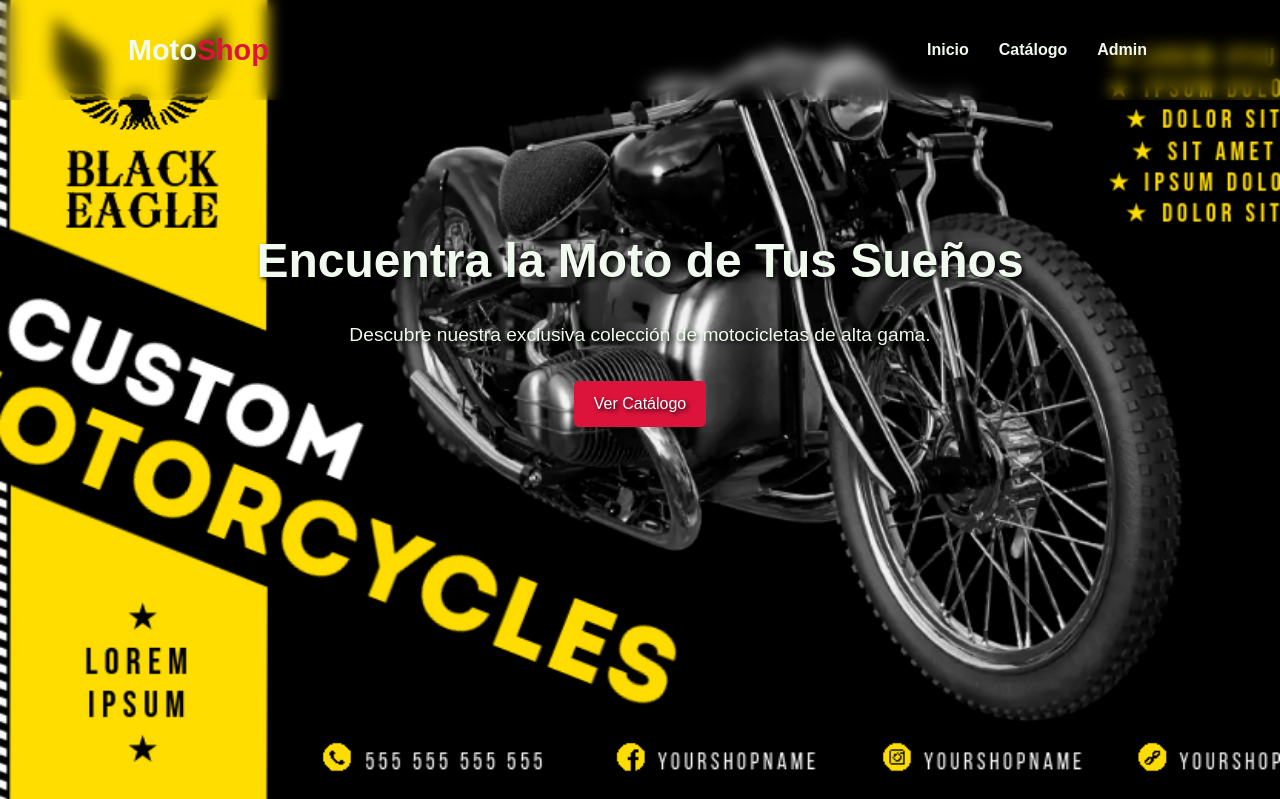
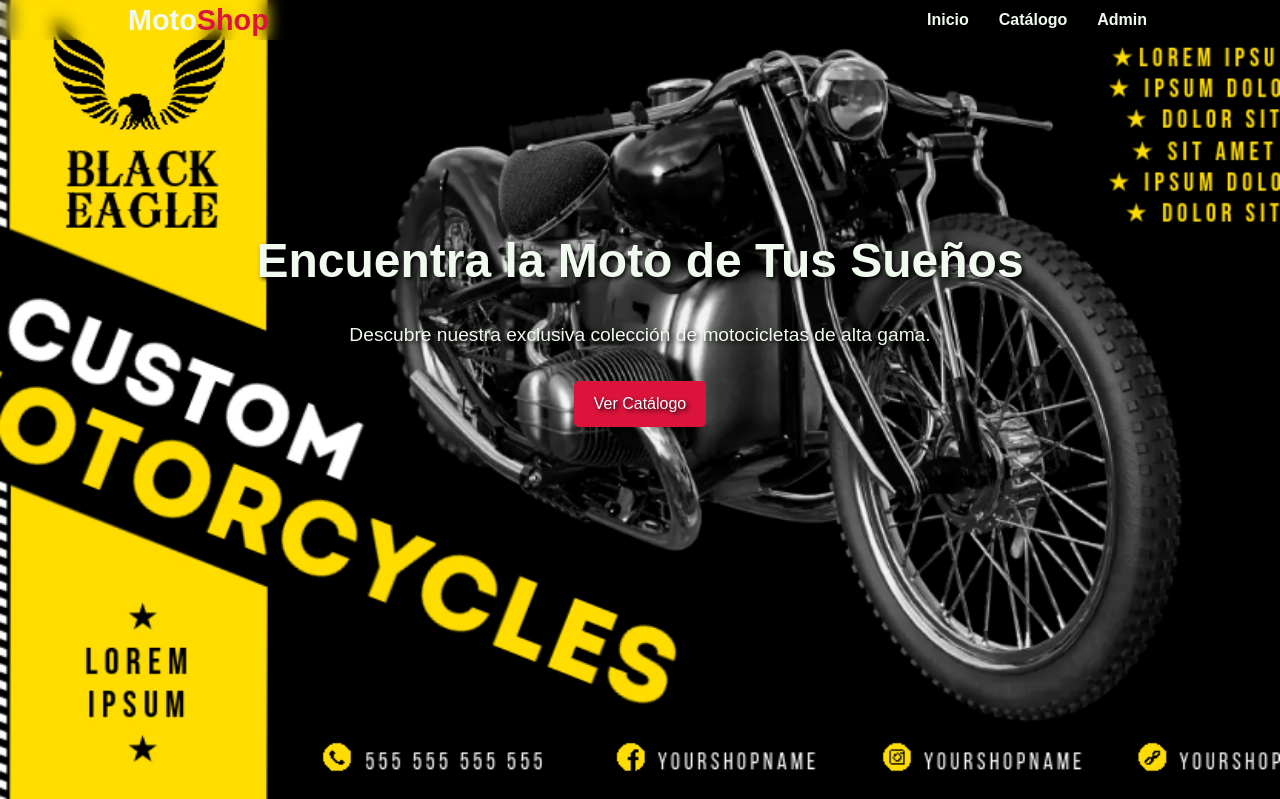
Before and after one commit to T0Nk4S/webMotos, a Flask app: page / in a window 1280 px wide. Shown: the top 799 px of the page. Run offline with Flask 3, Linux system fonts and the light colour scheme; some libraries are stand-ins or nearby versions.

Commit message:
modificacion_css

```diff
--- a/static/css/style.css
+++ b/static/css/style.css
@@ -93,7 +93,9 @@ h1, h2, h3 {
     justify-content: space-between;
     align-items: center;
     padding: 0 10%;
+    height: 40px;
 }
+
 
 .main-header .logo a {
     color: var(--text-on-dark); /* Letras blanco crema (más visibles) */
@@ -113,7 +115,7 @@ h1, h2, h3 {
 
 .main-nav ul li {
     margin-left: 20px;
-    height: 100px; /* Asegura que el li ocupe toda la altura disponible del nav */
+    height: 40px; /* Asegura que el li ocupe toda la altura disponible del nav */
     display: flex;
     justify-content: center; /* Centra horizontalmente el contenido (enlace) */
     align-items: center; /* Centra verticalmente el contenido (enlace) */
@@ -129,7 +131,7 @@ h1, h2, h3 {
     top: 0;
     left: 0;
     width: 100%;
-    height: 75%;
+    height: 100%;
     /* Degradado de negro a rojo (o tu --primary-color) */
     background: linear-gradient(to bottom, var(--dark-color), var(--primary-color));
     opacity: 0; /* Inicialmente invisible */
```
